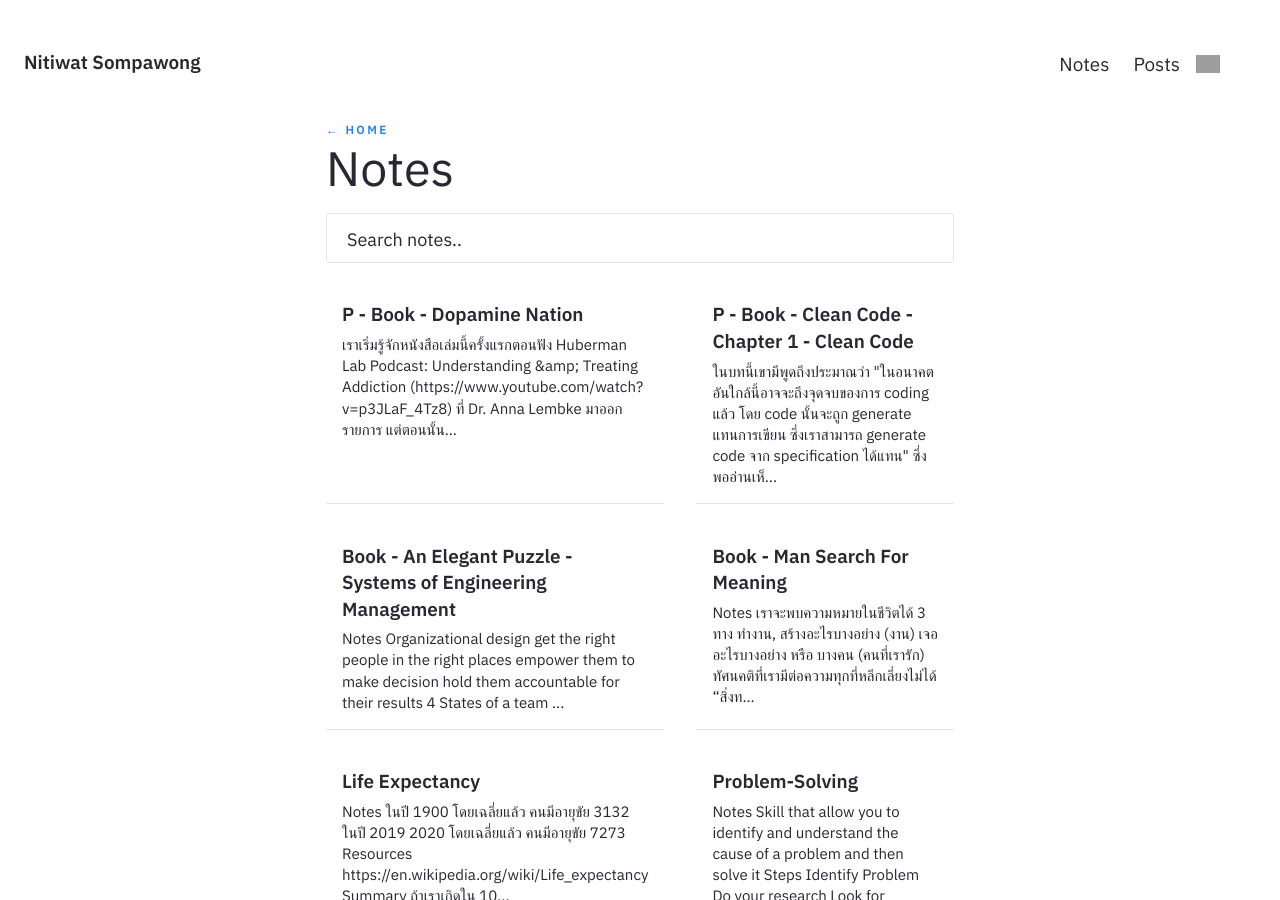
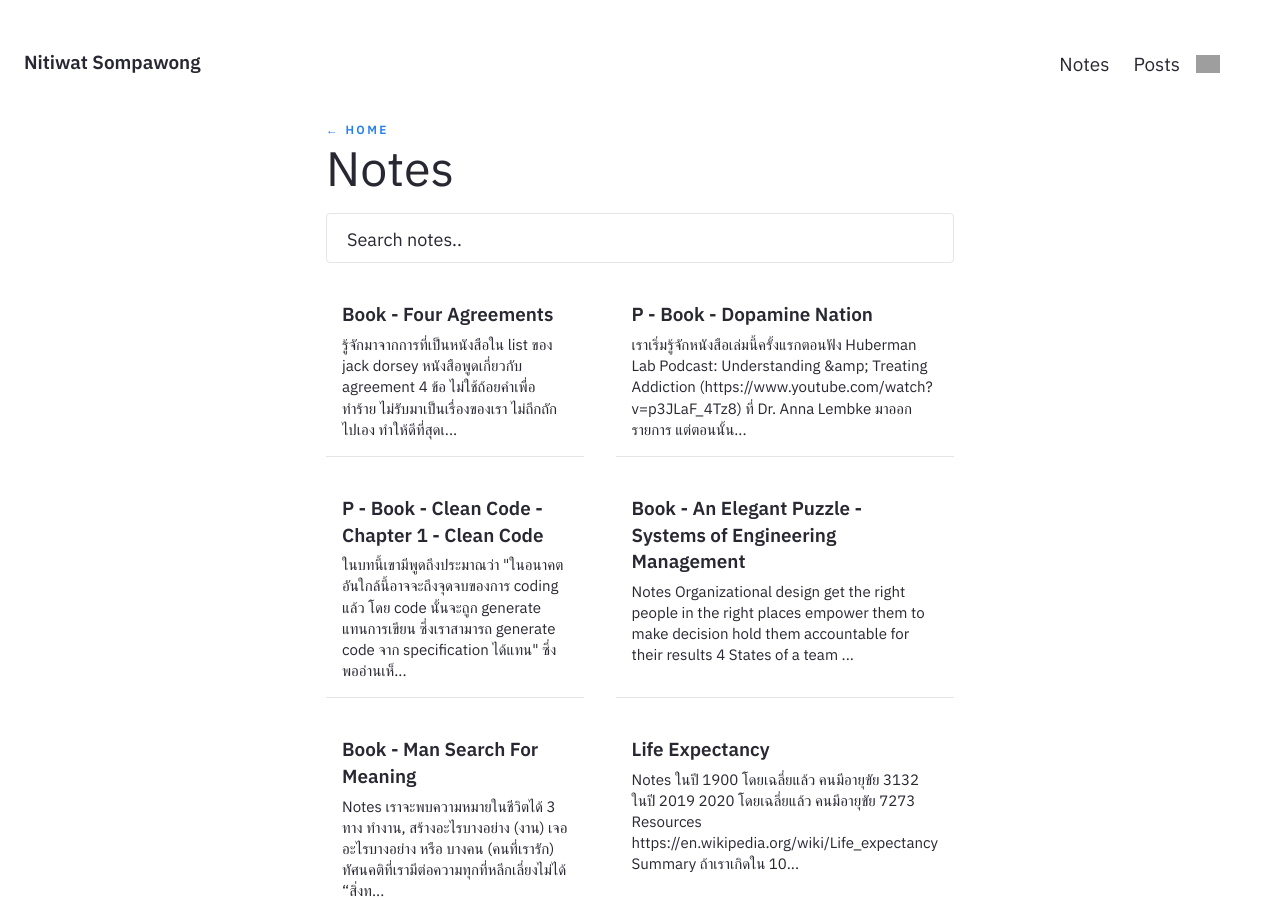
Before and after one commit to fnitiwat/fnitiwat.github.io, a Jekyll site: the page built from pages/notes.md, in a window 1280 px wide and 900 px high. Built offline with Jekyll 4.4.1, drawn with Linux system fonts in a browser that asks for light colours; grey boxes are pictures that could not be loaded.

Commit message:
updater cleancode1, add four agreements

```diff
--- /dev/null
+++ b/_notes/Public/Book - Four Agreements.md
@@ -0,0 +1,12 @@
+---
+title: Book - Four Agreements
+date: 2024-01-13
+feed: show
+---
+- รู้จักมาจากการที่เป็นหนังสือใน list ของ jack dorsey
+- หนังสือพูดเกี่ยวกับ agreement 4 ข้อ
+	- ไม่ใช้ถ้อยคำเพื่อทำร้าย
+	- ไม่รับมาเป็นเรื่องของเรา
+	- ไม่ถึกถักไปเอง
+	- ทำให้ดีที่สุดเสมอ
+- ส่วนตัวชอบข้อสุดท้ายสุด ยิ่งช่วงนี้มีโอกาสได้คุยกับพี่ที่รู้จักแล้วเขาแชร์ว่าสิ่งที่เขาให้ความสำคัญกับตอนนี้คือการ enjoy กับ ปัจจุบัน
```
Also changed, not shown: _notes/Public/P - Book - Clean Code - Chapter 1 - Clean Code.md (+1 -0 lines).
